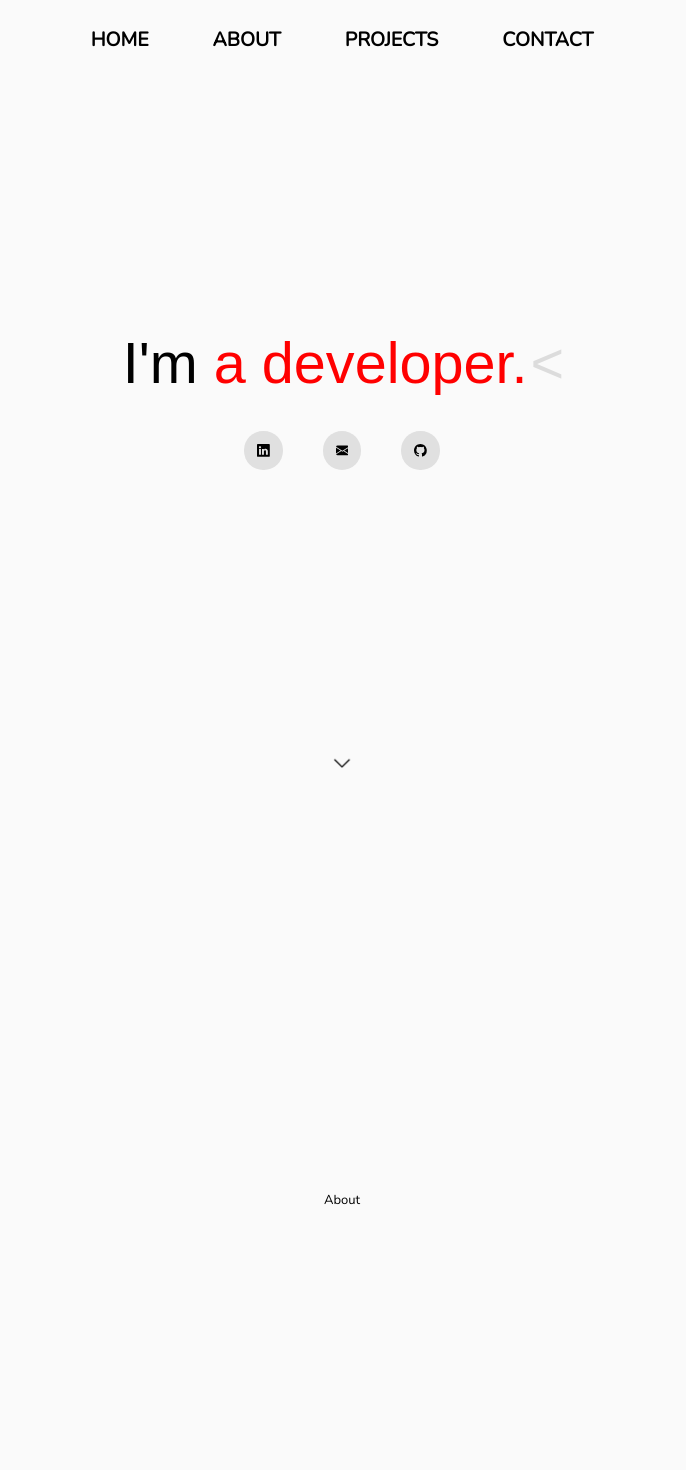
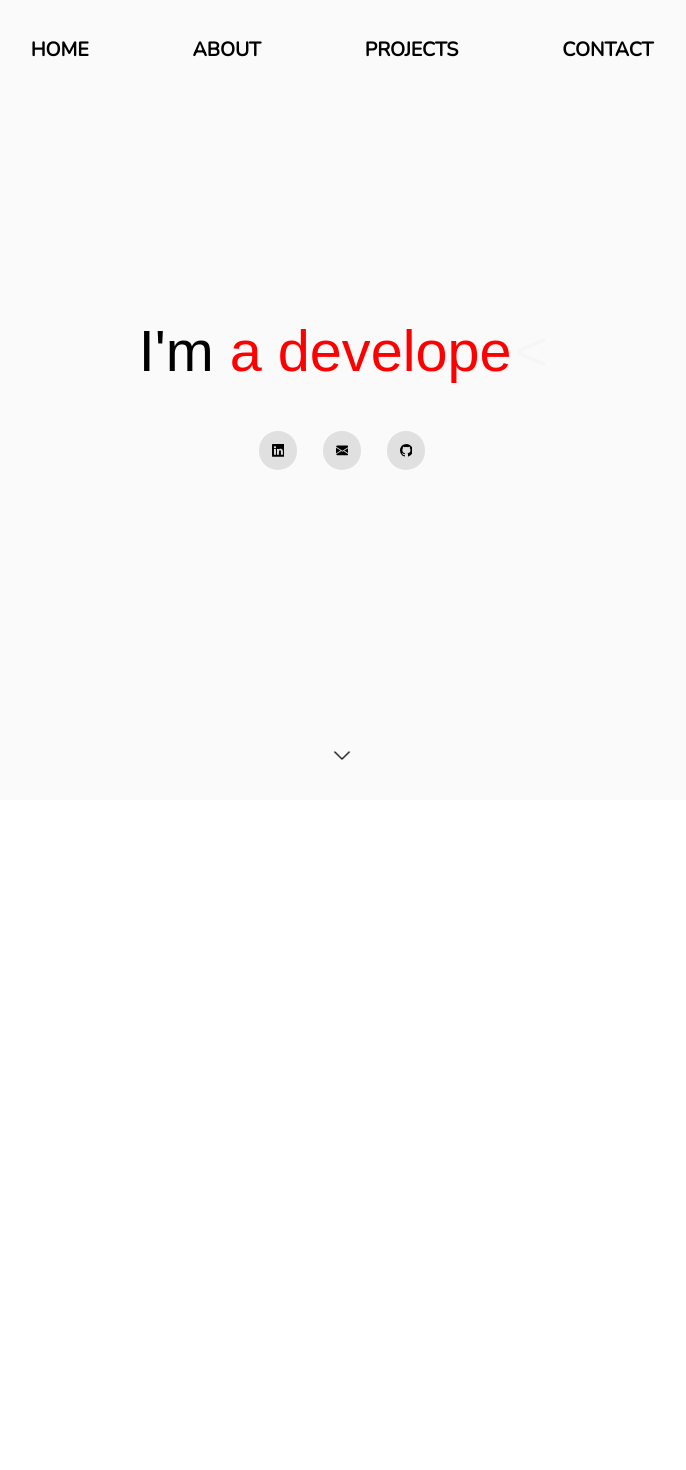
Before and after one commit to rohanshah35/rohanshah35.github.io, a React (Create React App) app: page / in a window 1280 px wide. Shown: the top 1470 px of the page, without its empty margins (298-984 px from the left). After the commit the page ends 800 px from the top, so only its background shows below. Built offline with nearby package versions, Linux system fonts and the light colour scheme.

Commit message:
about page created, some more changes, viewport fixes

```diff
--- a/package.json
+++ b/package.json
@@ -11,7 +11,9 @@
     "react-bootstrap-icons": "^1.11.4",
     "react-dom": "^18.3.1",
     "react-scripts": "5.0.1",
+    "react-scroll-motion": "^0.3.3",
     "react-simple-typewriter": "^5.0.1",
+    "react-use-scroll-snap": "^1.0.0",
     "web-vitals": "^2.1.4"
   },
   "scripts": {
--- a/src/App.css
+++ b/src/App.css
@@ -3,4 +3,17 @@
   flex-direction: column;
   height: 100vh;
   background-color: #FAFAFA;
+  overflow-y: scroll;
+  scroll-snap-type: y mandatory;
 }
+
+.snap-scroll-container {
+  scroll-snap-type: y mandatory;
+  overflow-y: scroll;
+  height: 100vh;
+}
+
+.snap-scroll-item {
+  scroll-snap-align: start;
+  height: 100vh;
+}
--- a/src/App.js
+++ b/src/App.js
@@ -10,10 +10,20 @@ function App() {
   return (
     <div className="App">
       <Navbar />
-      <Home />
-      <About />
-      <Projects />
-      <Contact />
+      <div className="snap-scroll-container">
+        <div className="snap-scroll-item">
+          <Home />
+        </div>
+        <div className="snap-scroll-item">
+          <About />
+        </div>
+        <div className="snap-scroll-item">
+          <Projects />
+        </div>
+        <div className="snap-scroll-item">
+          <Contact />
+        </div>
+      </div>
     </div>
   );
 }
--- a/src/components/Navbar.css
+++ b/src/components/Navbar.css
@@ -40,10 +40,13 @@ body {
     cursor: pointer;
     flex: 1;
     text-align: center;
+
+    padding: 10px 20px;
 }
 
 .nav li:hover {
-    color: gray;
+    background-color: #e0e0e0;
+    box-shadow: 0 8px 16px rgba(0, 0, 0, 0.3);
 }
 
 .section {
--- a/src/sections/About.css
+++ b/src/sections/About.css
@@ -1,10 +1,116 @@
+@import url('https://fonts.googleapis.com/css2?family=Montserrat');
+
 .about {
-  background-color: #FAFAFA;
-  flex: 1;
   display: flex;
   justify-content: center;
   align-items: center;
-  text-align: center;
+  background-color: #FAFAFA;
   padding: 20px;
   min-height: 100vh;
+  flex-direction: column;
+  position: relative;
 }
+
+.profile-image {
+  width: 15vw;
+  height: 15vw;
+  border-radius: 50%;
+  object-fit: cover;
+  margin-bottom: 50px;
+  box-shadow: 0 8px 16px rgba(0, 0, 0, 0.3);
+  object-position: center 30%
+}
+
+.about-text {
+  padding: 30px;
+  text-align: center;
+  max-width: 40%;
+  font-size: 0.8vw;
+  box-shadow: 0 8px 16px rgba(0, 0, 0, 0.3);
+  line-height: 1.75vw;
+  font-family: 'Montserrat', sans-serif;
+}
+
+.down-projects-container {
+  position: absolute;
+  bottom: 1.75vw;
+  left: 50%;
+  transform: translateX(-50%);
+  animation: initial-fade-in 3s;
+}
+
+.down-projects {
+  color: black;
+  background: none;
+  border: none;
+  cursor: pointer;
+  animation: bounce 1.5s infinite ease-in-out;
+  transition: transform 0.3s ease-out;
+}
+
+.down-projects svg {
+  width: 1.5vw;
+  height: auto;
+}
+
+.down-projects:hover {
+  animation: none;
+  transform: scale(1.3) !important;
+  color: gray;
+}
+
+@media (max-width: 1100px) {
+
+  .profile-image {
+    width: 26vw;
+    height: 26vw;
+  }
+
+  .about-text {
+    padding: 30px;
+    text-align: center;
+    max-width: 60%;
+    font-size: 1.5vw;
+    box-shadow: 0 8px 16px rgba(0, 0, 0, 0.3);
+    line-height: 1.75vw;
+  }
+
+  .down-projects svg {
+    width: 4vw;
+    height: auto;
+  }
+
+}
+
+@media (max-width: 500px) {
+
+  .profile-image {
+    width: 55vw;
+    height: 55vw;
+    margin-top: 50px;
+  }
+
+  .about-text {
+    padding: 30px;
+    text-align: center;
+    max-width: 75%;
+    font-size: 2.7vw;
+    box-shadow: 0 8px 16px rgba(0, 0, 0, 0.3);
+    line-height: 3vw;
+    margin-bottom: -60px;
+  }
+
+  .down-projects svg {
+    display: none;
+  }
+
+}
+
+@keyframes fade-in {
+  from {
+    opacity: 0;
+  }
+  to {
+    opacity: 1;
+  }
+}
--- a/src/sections/About.js
+++ b/src/sections/About.js
@@ -1,13 +1,28 @@
 import React from 'react';
 import './About.css';
+import profileImage from './face.jpg';
+import { ChevronDown } from 'react-bootstrap-icons';
 
 const About = () => {
+
+  const scrollToAbout = () => {
+    document.getElementById('projects').scrollIntoView({ behavior: 'smooth' });
+  };
+
   return (
     <div id="about" className="about">
-      <span>
-        About
+      <img src={profileImage} alt="Profile" className="profile-image" />
+      <span className="about-text">
+      Lorem ipsum dolor sit amet, consectetur adipiscing elit. Phasellus imperdiet, nulla et dictum interdum, nisi lorem egestas odio, vitae scelerisque enim ligula venenatis dolor. Maecenas nisl est, ultrices nec congue eget, auctor vitae massa. Fusce luctus vestibulum augue ut aliquet. Mauris ante ligula, facilisis sed ornare eu, lobortis in odio. Praesent convallis urna a lacus interdum ut hendrerit risus congue. Nunc sagittis dictum nisi, sed ullamcorper ipsum dignissim ac. In at libero sed nunc venenatis imperdiet sed ornare turpis. Donec vitae dui eget tellus gravida venenatis. Integer fringilla congue eros non fermentum. Sed dapibus pulvinar nibh tempor porta.Lorem ipsum dolor sit amet, consectetur adipiscing elit. Phasellus imperd
       </span>
+
+      <div className="down-projects-container">
+        <button className="down-projects" onClick={scrollToAbout}>
+          <ChevronDown />
+        </button>
+      </div>
     </div>
+
   );
 };
 
--- a/src/sections/Home.css
+++ b/src/sections/Home.css
@@ -49,7 +49,7 @@
   background-color: #e0e0e0;
   border: none;
   border-radius: 50%;
-  margin: 0 20px;
+  margin: 1vw;
   padding: 1vw;
   font-size: 1vw;
   display: flex;
@@ -64,11 +64,40 @@
   box-shadow: 0 8px 16px rgba(0, 0, 0, 0.3);
 }
 
+.down-about:hover {
+  animation: none;
+  transform: scale(1.3) !important;
+  color: gray;
+}
+
 @media (max-width: 1100px) {
+  .home div {
+    font-size: 7vw !important;
+  }
+
   .down-about svg {
     width: 4vw;
     height: auto;
   }
+
+  .icon-button {
+    margin: 2.5vw;
+    padding: 2.5vw;
+    font-size: 2.5vw;
+  }
+}
+
+@media (max-width: 500px) {
+
+  .down-about svg {
+    display: none;
+  }
+
+  .icon-button {
+    padding: 3.5vw;
+    font-size: 3.5vw;
+  }
+
 }
 
 @keyframes fade-in {
@@ -89,12 +118,6 @@
   }
 }
 
-.down-about:hover {
-  animation: none;
-  transform: scale(1.3) !important;
-  color: gray;
-}
-
 @keyframes initial-fade-in {
   from {
     opacity: 0;
```
Also changed, not shown: src/sections/face.jpg (added), 1 other file (tests, documents, lock files or other folders).
